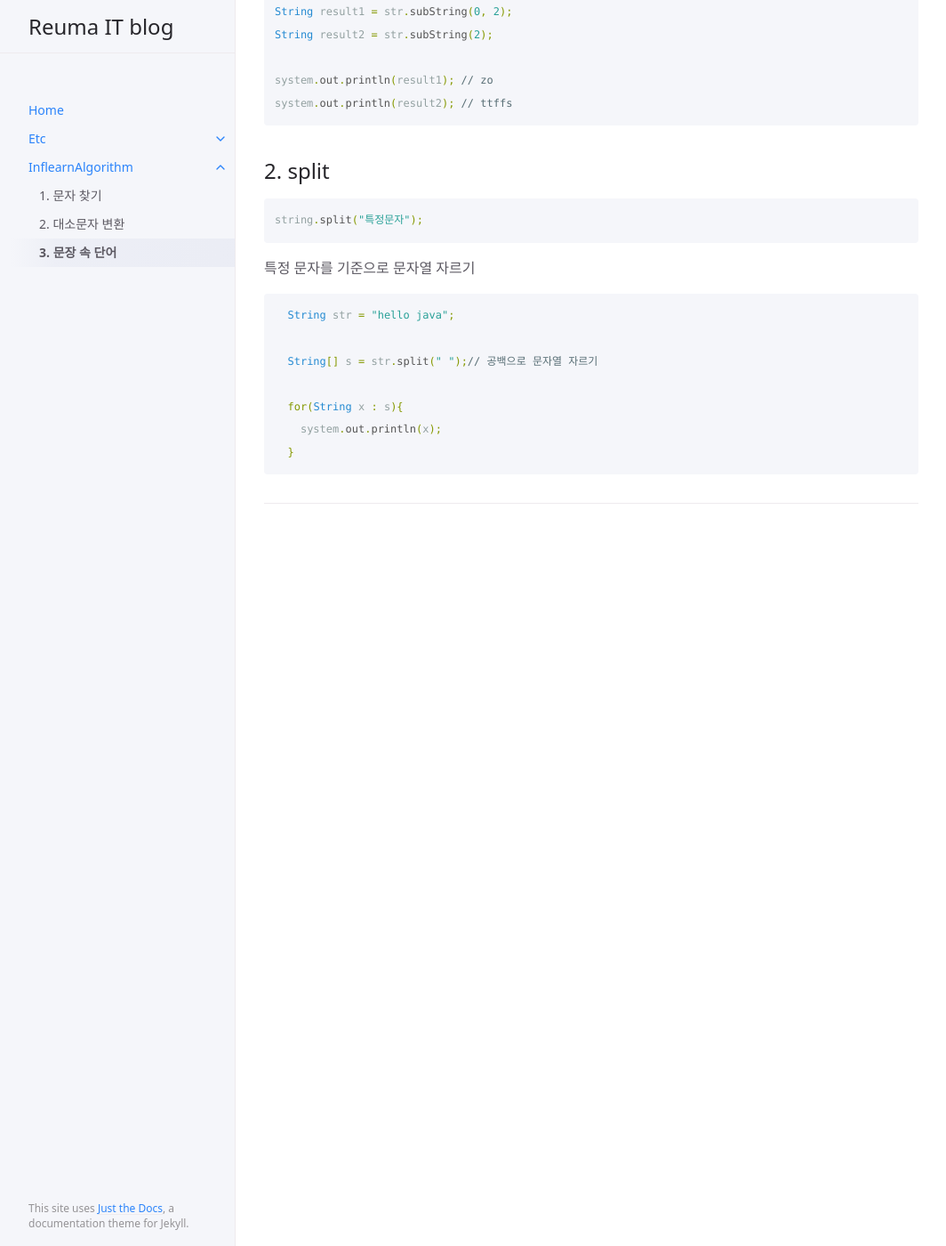
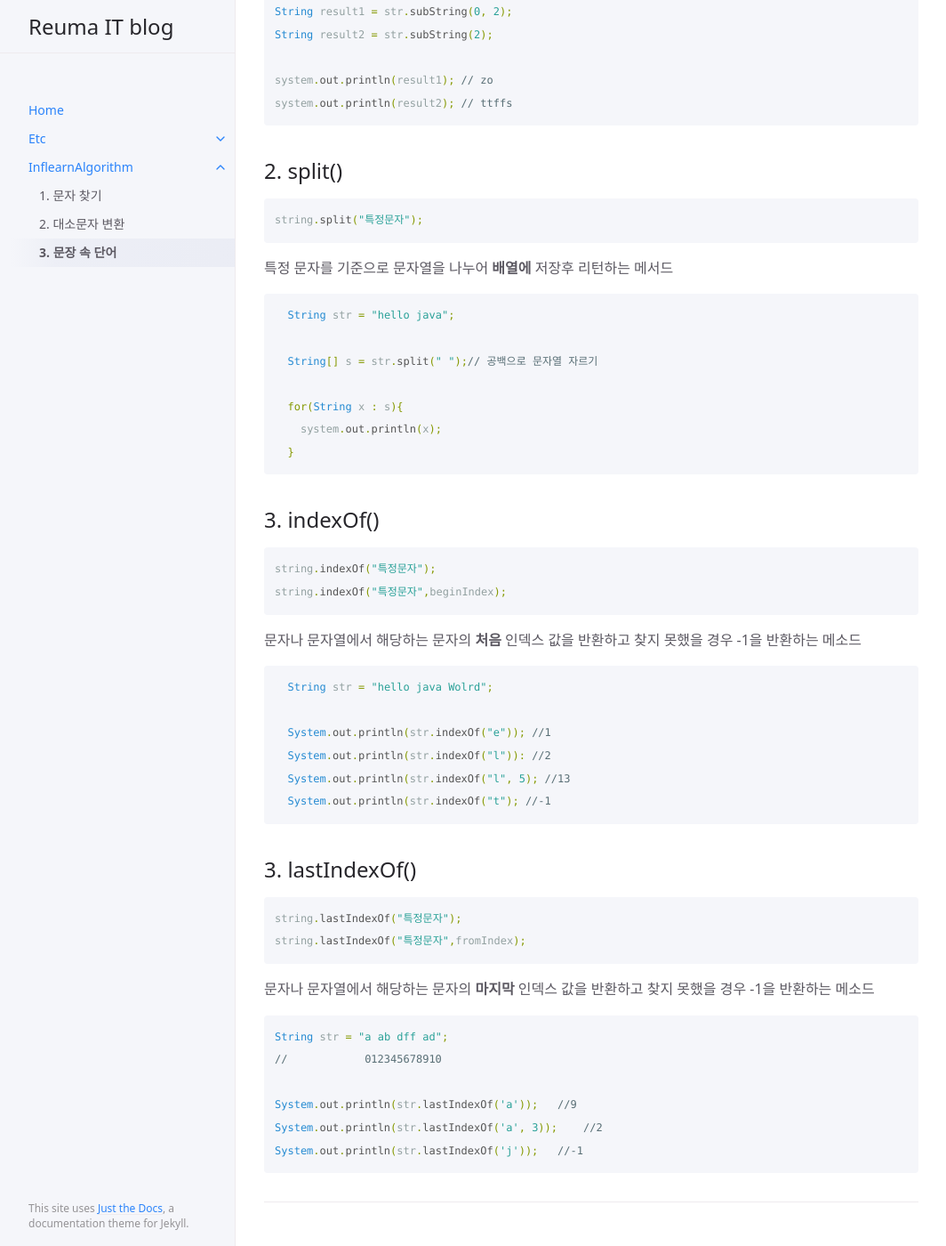
Before and after one commit to AReuma/AReuma.github.io, a Jekyll site: the page built from docs/InflearnAlgorithm/Section1_3.md, in a window 1280 px wide and 1400 px high, scrolled down 401 px. Shown: the whole window at 89% size, without its empty margins (107-1171 px from the left). Built offline with Jekyll 4.4.1, drawn with Linux system fonts in a browser that asks for light colours; some of the changed text lies outside the part shown.

Commit message:
문장 속 단어

````diff
--- a/docs/InflearnAlgorithm/Section1_3.md
+++ b/docs/InflearnAlgorithm/Section1_3.md
@@ -7,13 +7,13 @@ parent: InflearnAlgorithm
 # 문자열 자르기
 
 
-## 1. subString
+## 1. subString()
 
 ``` java
 string.subString(beginIndex, endIndex -1);
 ```
 
-  문자열 시작 인덱스부터 끝 인덱스 -1 까지 자른다.
+  문자열 시작 인덱스부터 끝 인덱스 -1 까지 잘라 값을 리턴하는 메서드.
 
 
 
@@ -27,12 +27,12 @@ system.out.println(result1); // zo
 system.out.println(result2); // ttffs
 ~~~
 
-## 2. split
+## 2. split()
 ``` java
 string.split("특정문자");
 ```
 
-특정 문자를 기준으로 문자열 자르기
+특정 문자를 기준으로 문자열을 나누어 **배열에** 저장후 리턴하는 메서드
 
 
   ``` java
@@ -44,3 +44,39 @@ string.split("특정문자");
     system.out.println(x);
   }
   ```
+
+## 3. indexOf()
+``` java
+string.indexOf("특정문자");
+string.indexOf("특정문자",beginIndex);
+```
+
+문자나 문자열에서 해당하는 문자의 **처음** 인덱스 값을 반환하고 찾지 못했을 경우 -1을 반환하는 메소드
+
+
+  ``` java
+  String str = "hello java Wolrd";
+
+  System.out.println(str.indexOf("e")); //1
+  System.out.println(str.indexOf("l")): //2
+  System.out.println(str.indexOf("l", 5); //13
+  System.out.println(str.indexOf("t"); //-1
+  ```
+
+## 3. lastIndexOf()
+``` java
+string.lastIndexOf("특정문자");
+string.lastIndexOf("특정문자",fromIndex);
+```
+
+문자나 문자열에서 해당하는 문자의 **마지막** 인덱스 값을 반환하고 찾지 못했을 경우 -1을 반환하는 메소드
+
+
+``` java
+String str = "a ab dff ad";
+//            012345678910
+
+System.out.println(str.lastIndexOf('a'));   //9
+System.out.println(str.lastIndexOf('a', 3));    //2
+System.out.println(str.lastIndexOf('j'));   //-1
+```
````
